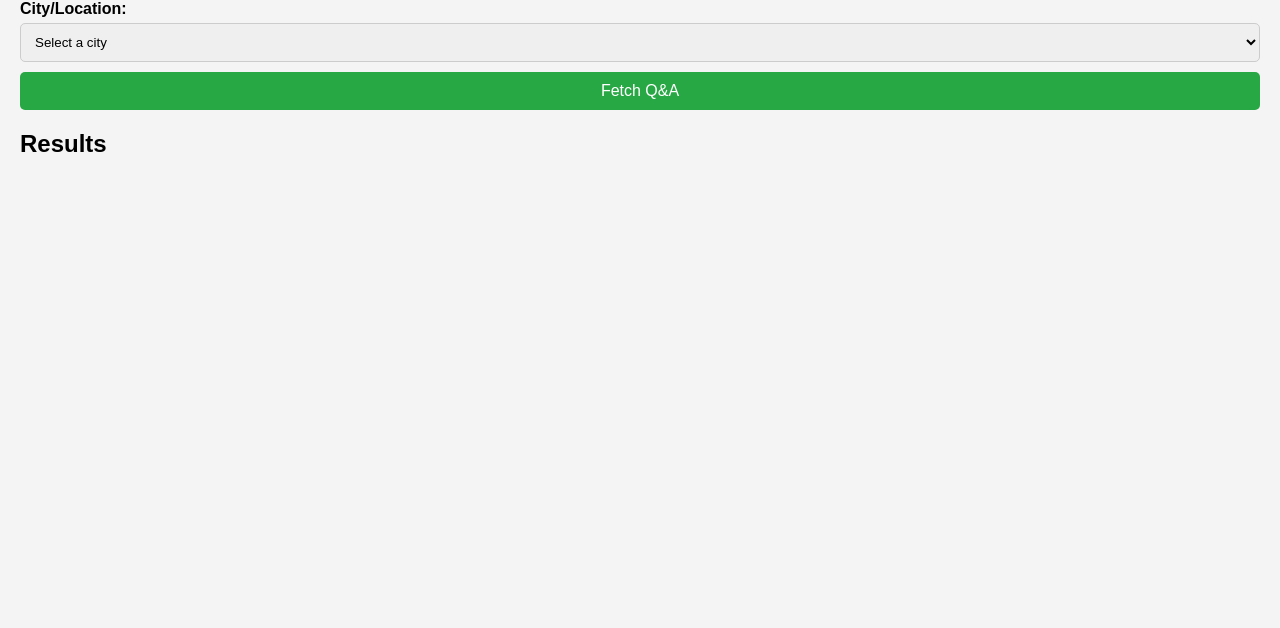
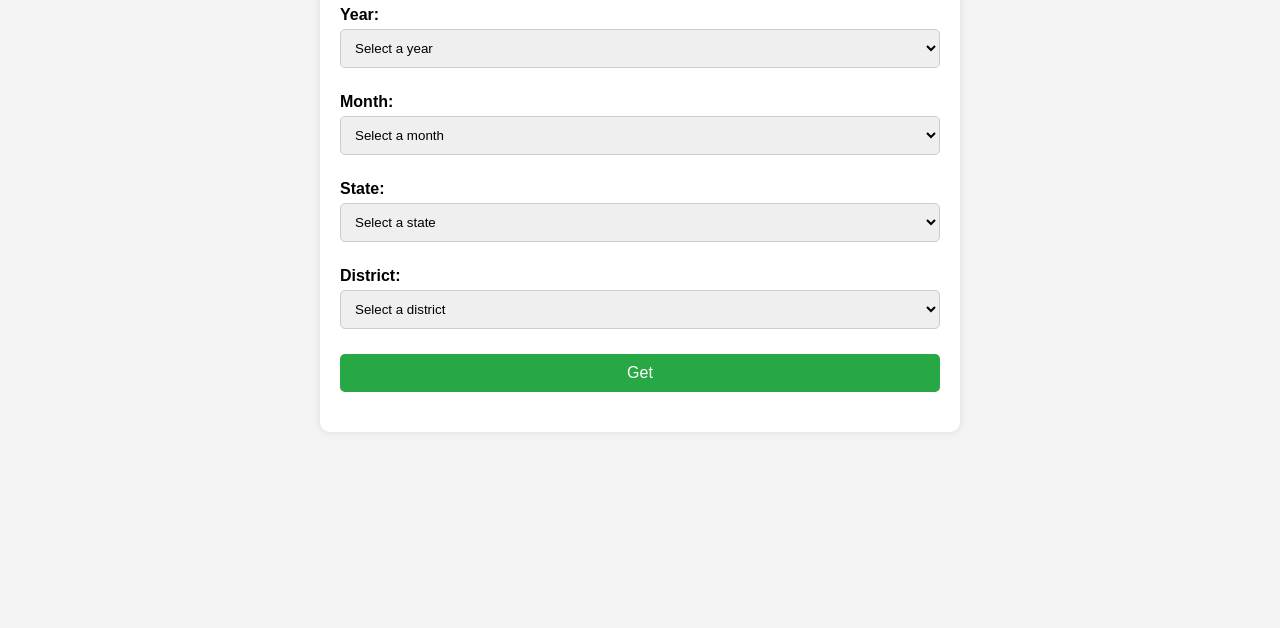
Before and after one commit to Tushar9368/Call_Center, a plain HTML site: page index.html in a window 1280 px wide. Shown: the part 172-800 px from the top of the page. Drawn offline with Linux system fonts and the light colour scheme; no server answers.

Commit message:
Update index.html

```diff
--- a/index.html
+++ b/index.html
@@ -7,24 +7,67 @@
   <link rel="stylesheet" href="style.css">
 </head>
 <body>
-  <h1>Kisan Call Centre Q&A</h1>
-  <div class="filter-section">
-    <label for="state">State:</label>
-    <select id="state">
-      <option value="">Select a state</option>
-    </select>
 
-    <label for="city">City/Location:</label>
-    <select id="city">
-      <option value="">Select a city</option>
-    </select>
+<div id="google_translate_element"></div>
 
-    <button id="fetchData">Fetch Q&A</button>
-  </div>
+<script type="text/javascript">
+function googleTranslateElementInit() {
+    new google.translate.TranslateElement({
+        pageLanguage: 'en',
+        includedLanguages: 'en,hi,ta,te,kn,ml,mr,bn,gu,pa,or,as,ur',
+        layout: google.translate.TranslateElement
+    }, 'google_translate_element');
+}
 
-  <div class="result-section">
-    <h2>Results</h2>
-    <div id="results"></div>
+window.addEventListener('load', function() {
+    periodicallyHideToolbar();
+});
+</script>
+
+<script type="text/javascript" src="//translate.google.com/translate_a/element.js?cb=googleTranslateElementInit"></script>
+
+  <div class="container">
+      <h1>Kisan Call Centre</h1>
+    <h1>Questions and Answers</h1>
+    <div class="form-group">
+      <label for="year">Year:</label>
+      <select id="year" name="year">
+        <option value="">Select a year</option>
+        <!-- Options will be populated dynamically -->
+      </select>
+    </div>
+
+    <div class="form-group">
+      <label for="month">Month:</label>
+      <select id="month" name="month">
+        <option value="">Select a month</option>
+        <!-- Options will be populated dynamically -->
+      </select>
+    </div>
+
+    <div class="form-group">
+      <label for="state">State:</label>
+      <select id="state" name="state">
+        <option value="">Select a state</option>
+        <!-- Options will be populated dynamically -->
+      </select>
+    </div>
+
+    <div class="form-group">
+      <label for="district">District:</label>
+      <select id="district" name="district">
+        <option value="">Select a district</option>
+        <!-- Options will be populated dynamically -->
+      </select>
+    </div>
+
+    <button id="filterBtn">Get</button>
+
+    <div class="results">
+      <div id="qaContainer">
+        <!-- Data will be populated dynamically -->
+      </div>
+    </div>
   </div>
 
   <script src="script.js"></script>
```
